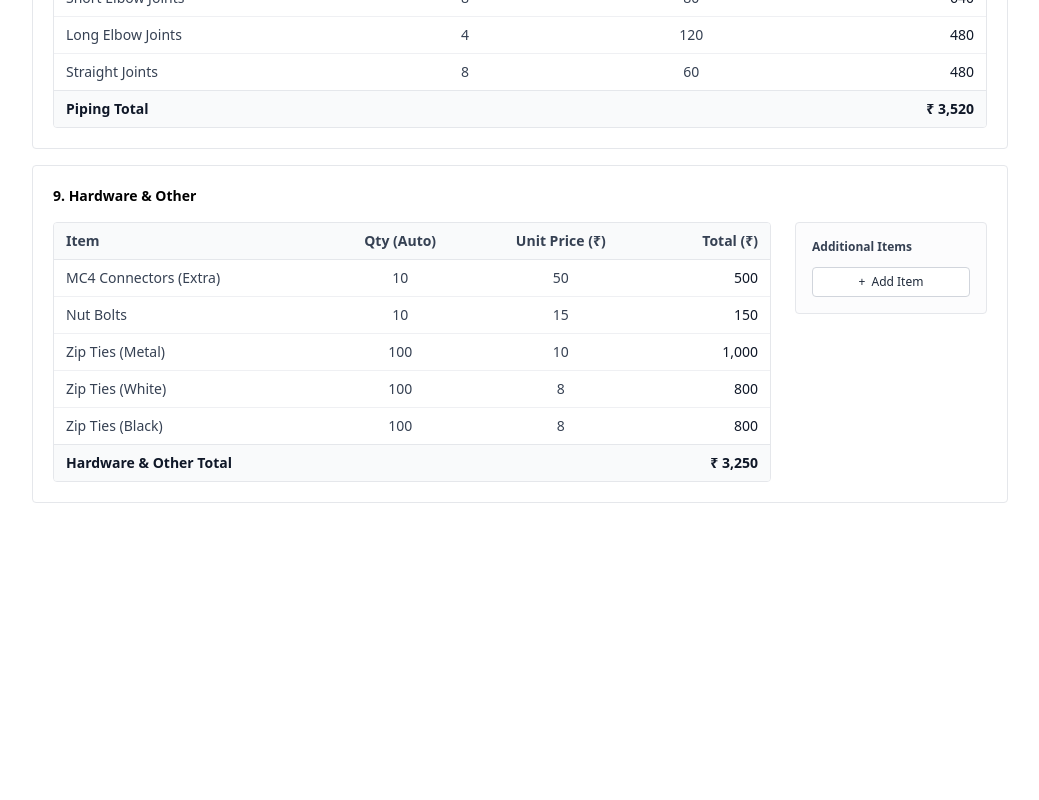
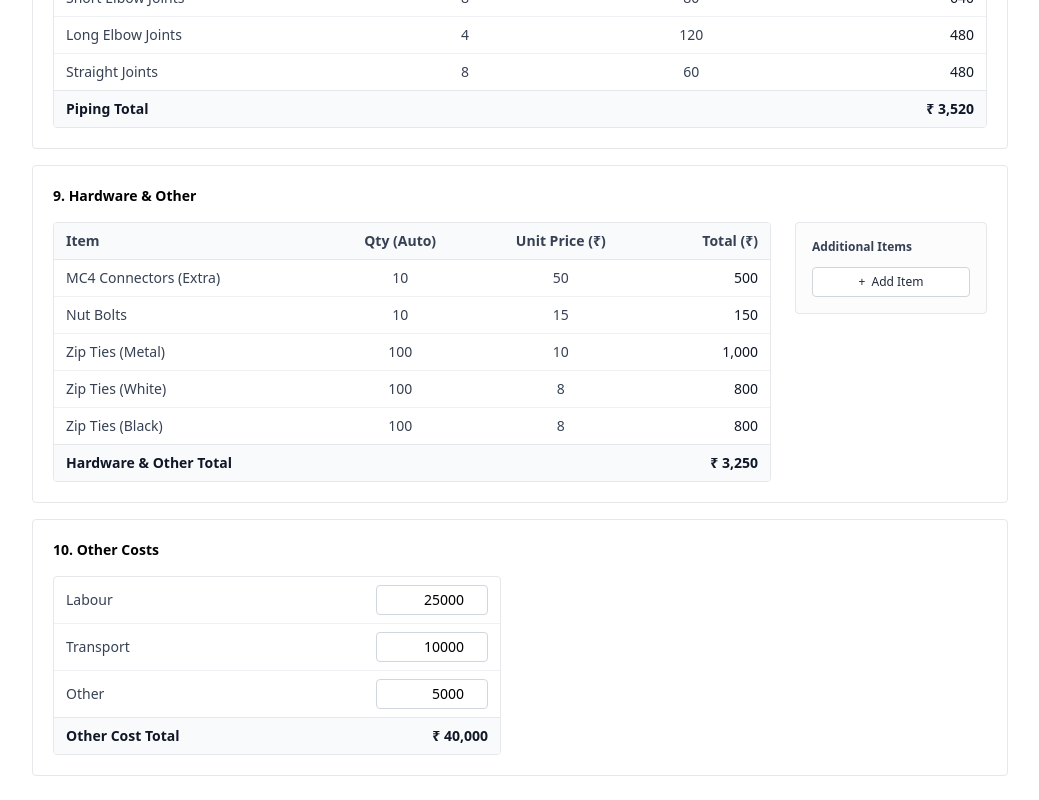
Before and after one commit to soares-roydon/solar-cost-estimator, a Next.js app: page / in a window 1280 px wide. Shown: the part 2951-3751 px from the top of the page, without its empty margins (120-1159 px from the left). Before the commit the page ends 3478 px from the top, so only its background shows below. Built offline with nearby package versions, Linux system fonts and the light colour scheme.

Commit message:
feat: add other costs section with dynamic total calculation

```diff
--- a/app/page.tsx
+++ b/app/page.tsx
@@ -7,6 +7,7 @@ import AcdbDcdb from '@/components/sections/acdb-dcdb/acdb-dcdb';
 import Walkway from '@/components/sections/walkway/walkway';
 import Piping from '@/components/sections/piping/piping';
 import Hardware from '@/components/sections/hardware/hardware';
+import OtherCosts from '@/components/sections/other-costs/other-costs';
 
 export default function Home() {
   return (
@@ -20,6 +21,7 @@ export default function Home() {
       <Walkway />
       <Piping />
       <Hardware />
+      <OtherCosts />
     </main>
   );
 }
--- /dev/null
+++ b/components/sections/other-costs/data.ts
@@ -0,0 +1,12 @@
+export interface OtherCostItem {
+  id: string;
+  name: string;
+  amount: number;
+}
+
+// Dummy data — will come from Excel sheet later
+export const defaultOtherCosts: OtherCostItem[] = [
+  { id: 'labour', name: 'Labour', amount: 25000 },
+  { id: 'transport', name: 'Transport', amount: 10000 },
+  { id: 'other', name: 'Other', amount: 5000 },
+];
--- /dev/null
+++ b/components/sections/other-costs/other-costs.tsx
@@ -0,0 +1,54 @@
+'use client';
+
+import { useState, useMemo } from 'react';
+import NumberInput from '@/components/ui/number-input';
+import { Table, TableBody, TableFooter, TableRow, TableCell } from '@/components/ui/table';
+import { defaultOtherCosts, type OtherCostItem } from '@/components/sections/other-costs/data';
+
+const OtherCosts = () => {
+  const [costs, setCosts] = useState<OtherCostItem[]>(defaultOtherCosts);
+
+  const handleUpdateAmount = (id: string, amount: number) => {
+    setCosts((prev) => prev.map((item) => (item.id === id ? { ...item, amount } : item)));
+  };
+
+  const otherCostTotal = useMemo(() => {
+    return costs.reduce((sum, item) => sum + (item.amount || 0), 0);
+  }, [costs]);
+
+  return (
+    <section className="rounded border border-gray-200 p-5">
+      <h2 className="mb-4 text-sm font-semibold">10. Other Costs</h2>
+
+      <div className="max-w-md">
+        <Table>
+          <TableBody>
+            {costs.map((item) => (
+              <TableRow key={item.id}>
+                <TableCell className="text-gray-700">{item.name}</TableCell>
+                <TableCell align="right">
+                  <NumberInput
+                    value={item.amount}
+                    onChange={(val) => handleUpdateAmount(item.id, val)}
+                    min={0}
+                    className="w-28 px-2 py-1 text-right"
+                  />
+                </TableCell>
+              </TableRow>
+            ))}
+          </TableBody>
+          <TableFooter>
+            <TableRow>
+              <TableCell className="font-semibold text-gray-900">Other Cost Total</TableCell>
+              <TableCell align="right" className="font-semibold text-gray-900">
+                ₹ {otherCostTotal.toLocaleString('en-IN')}
+              </TableCell>
+            </TableRow>
+          </TableFooter>
+        </Table>
+      </div>
+    </section>
+  );
+};
+
+export default OtherCosts;
```
Also changed, not shown: components/sections/other-costs/image.png (added).
